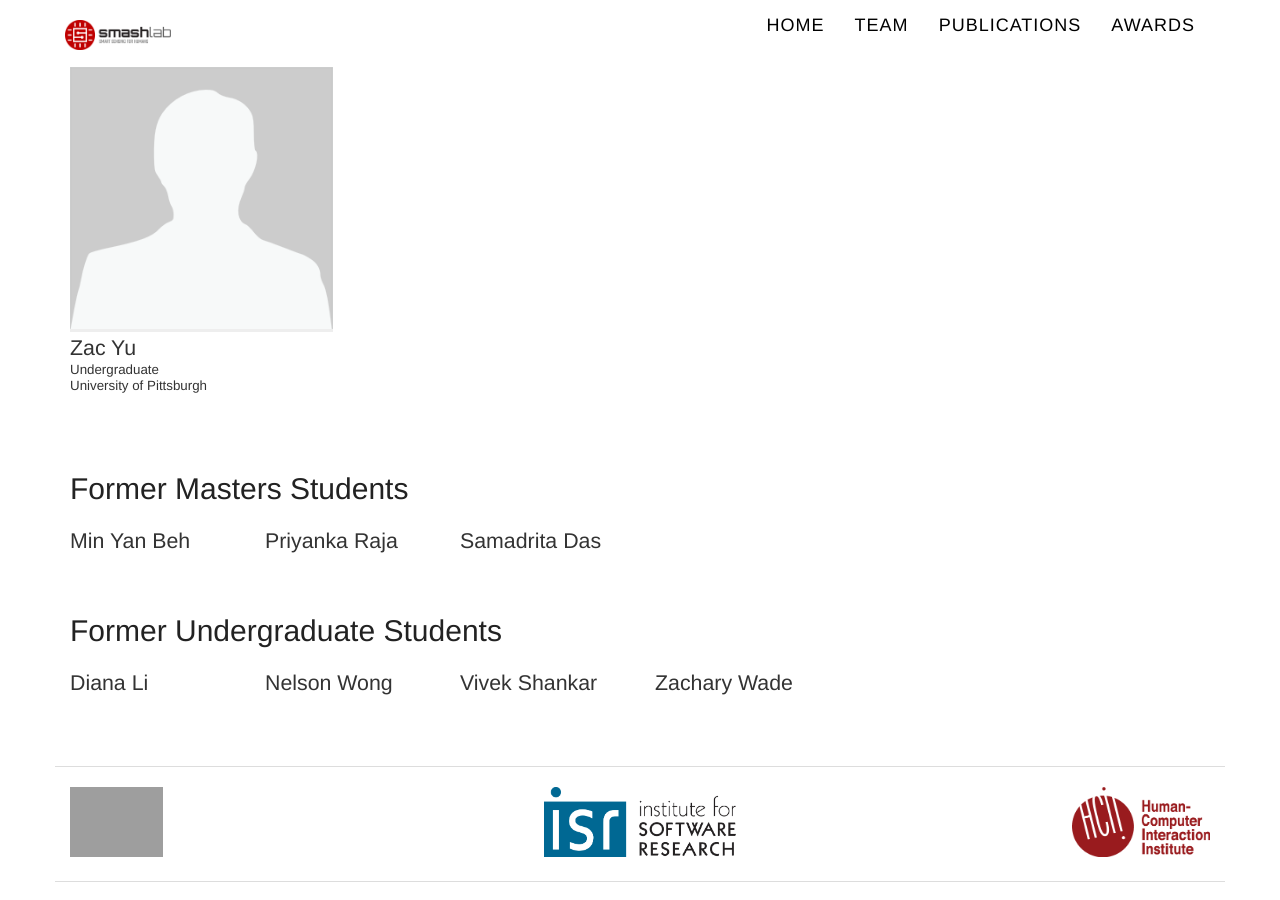
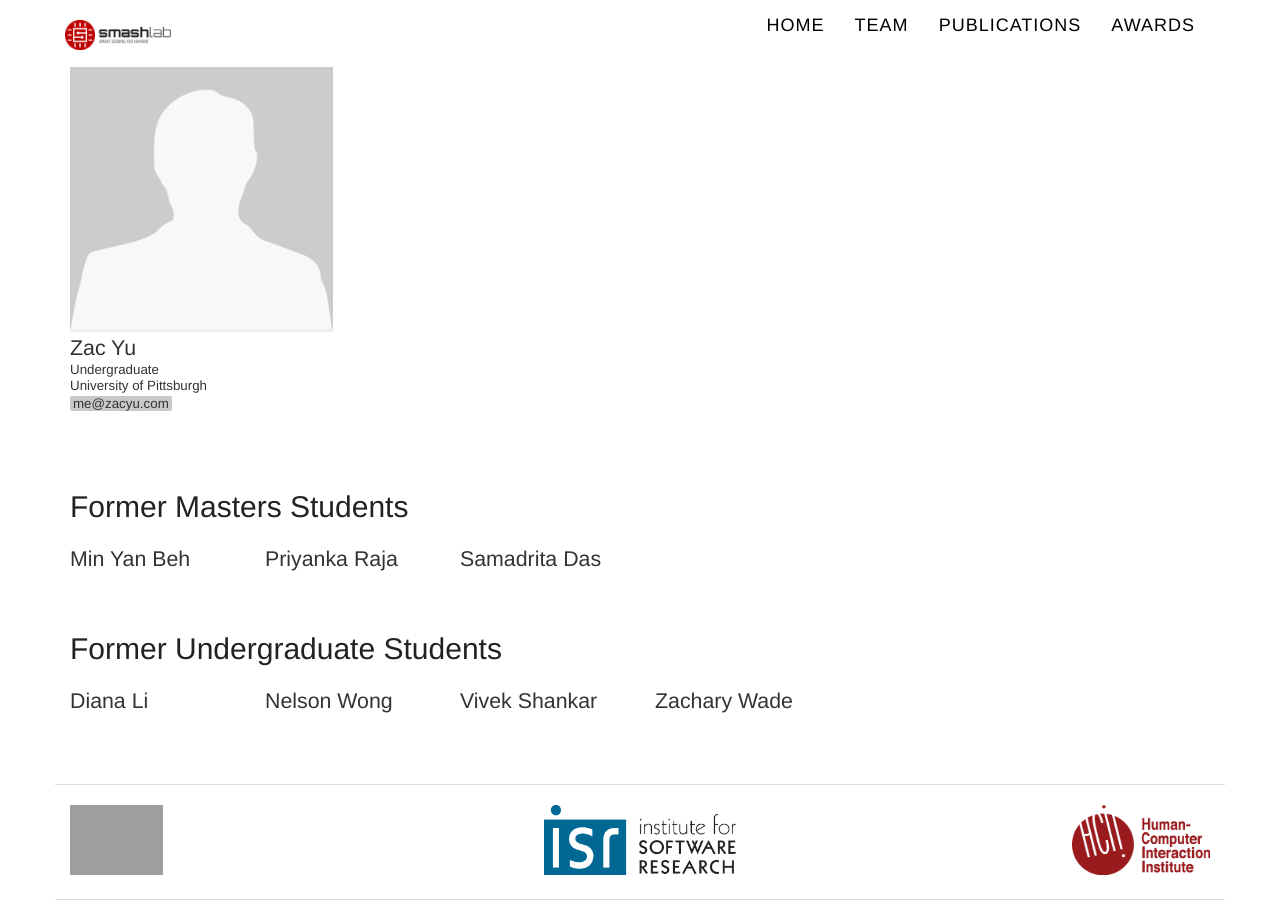
Before and after one commit to cmusmashlab/cmusmashlab.github.io, a Jekyll site: the page built from members/index.html, in a window 1280 px wide and 900 px high, scrolled down 1304 px. Built offline with Jekyll 4.4.1, drawn with Linux system fonts in a browser that asks for light colours; some web fonts are replaced; grey boxes are pictures that could not be loaded.

Commit message:
Added email tag for visiting researcher

```diff
--- a/members/index.html
+++ b/members/index.html
@@ -59,8 +59,7 @@ redirect_from: /people
       <div class="name">{% if member.website == nil %}{{ member.name }}{% else %}<a href="{{ member.website }}">{{ member.name }}</a>{% endif %}</div>
             <div class="degree">{% if member.degree != nil %}{{ member.degree }}{% endif %}</div>
       <div class="affiliation">{% if member.affiliation != nil %}{{ member.affiliation }}{% endif %}</div>
-
-<!--      <div class="email">{% if member.email != nil %}<a href="mailto::{{ member.email }}">{{ member.email }}</a>{% endif %}</div>-->
+      <div class="email">{% if member.email != nil %}<span><a href="mailto::{{ member.email }}">{{ member.email }}</a></span>{% endif %} </div>
     </div>
   </div>
 {% endfor %}
```
